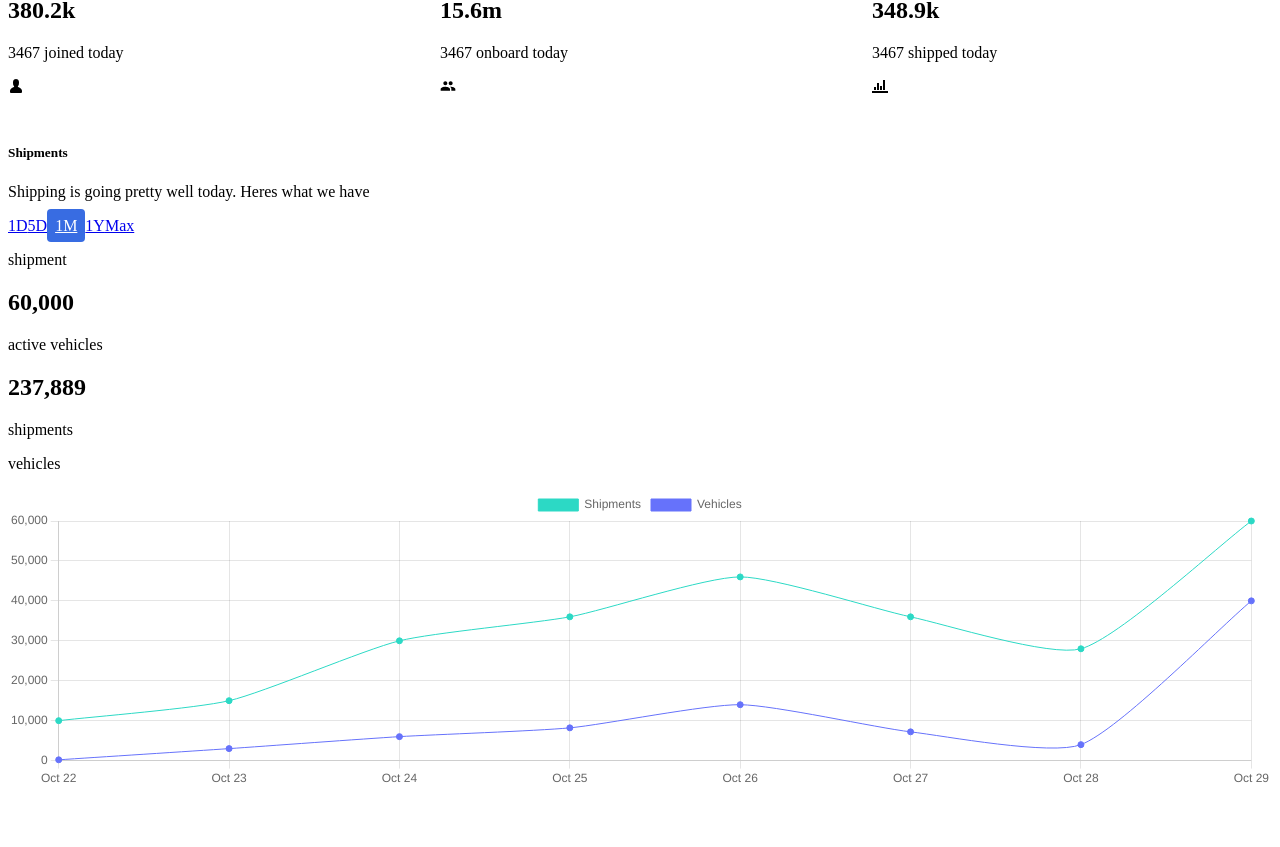
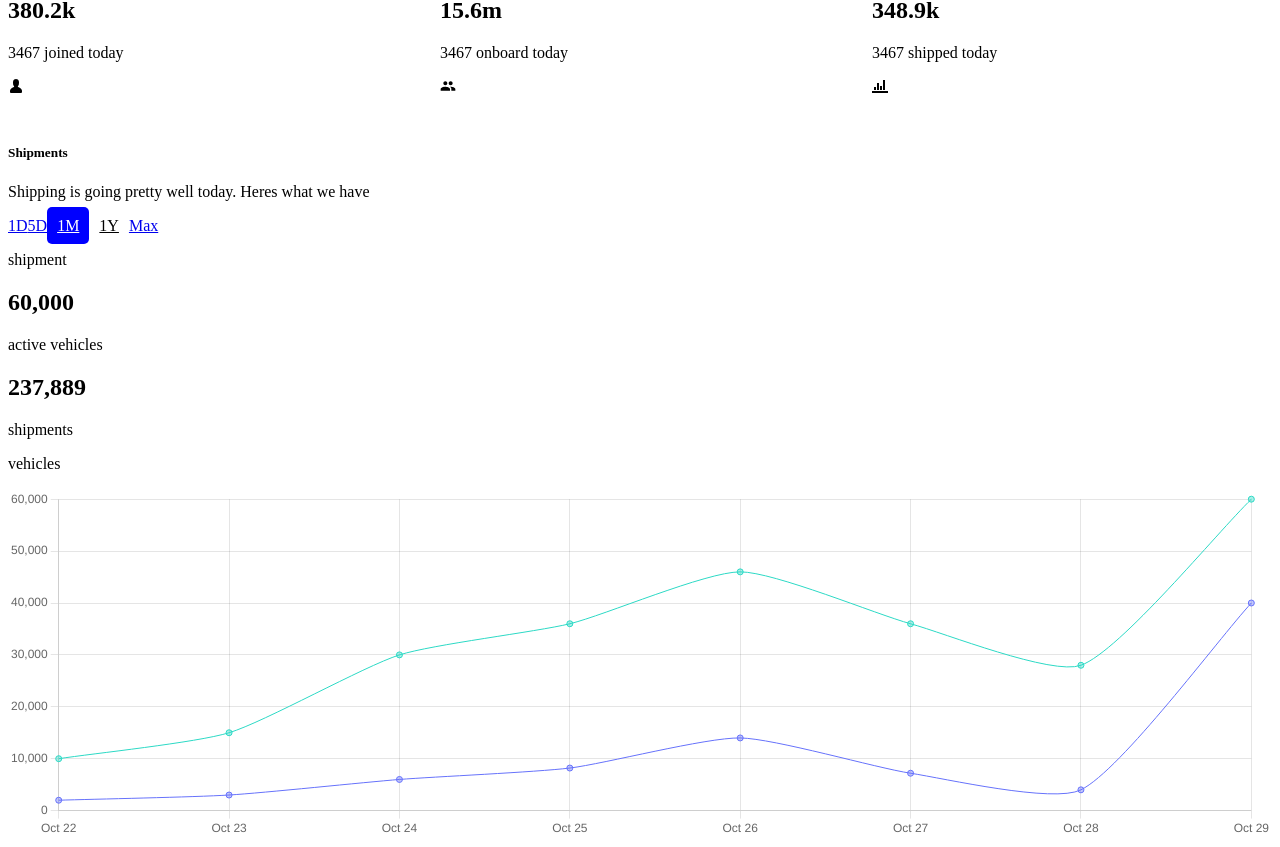
Before and after one commit to Dr-Oxy/Logistic_Dashboard, a Next.js app: page / in a window 1280 px wide. Shown: the part 214-1061 px from the top of the page. Before the commit the page ends 1011 px from the top, so only its background shows below. Built offline with nearby package versions, Linux system fonts and the light colour scheme.

Commit message:
completed: different line graphs based on month and year

```diff
--- /dev/null
+++ b/Utils/Line.jsx
@@ -0,0 +1,75 @@
+import { Line } from 'react-chartjs-2';
+
+import {
+  Chart as ChartJS,
+  CategoryScale,
+  LinearScale,
+  PointElement,
+  LineElement,
+  Title,
+  Tooltip,
+  Legend,
+} from 'chart.js';
+
+ChartJS.register(
+  CategoryScale,
+  LinearScale,
+  PointElement,
+  LineElement,
+  Title,
+  Tooltip,
+  Legend,
+);
+
+const options = {
+  scales: {
+    y: {
+      ticks: { beginAtZero: true },
+    },
+  },
+  maintainAspectRatio: false,
+  plugins: {
+    legend: {
+      display: false,
+    },
+  },
+};
+
+const LineChart = ({ stats }) => {
+  console.log(stats);
+
+  return (
+    <div className="p-5 md:px-10 py-5 bg-white">
+      <div style={{ height: '350px', width: ' 100%' }}>
+        <Line
+          data={{
+            labels: stats.labels,
+            datasets: [
+              {
+                label: 'Shipments',
+                data: stats.ShipmentStats,
+                fill: true,
+                borderColor: 'rgba(44, 217, 197, 1)',
+                backgroundColor: 'rgba(44, 217, 197, 0.4)',
+                tension: 0.2,
+                borderWidth: 1,
+              },
+              {
+                label: 'Vehicles',
+                data: stats.VehicleStats,
+                fill: true,
+                borderColor: 'rgba(102, 114, 251, 1)',
+                backgroundColor: 'rgba(102, 114, 251, 0.4)',
+                tension: 0.2,
+                borderWidth: 1,
+              },
+            ],
+          }}
+          options={options}
+        />
+      </div>
+    </div>
+  );
+};
+
+export default LineChart;
--- /dev/null
+++ b/Utils/monthData.js
@@ -0,0 +1,17 @@
+//mocking backend data
+export const monthData = {
+  labels: [
+    'Oct 22',
+    'Oct 23',
+    'Oct 24',
+    'Oct 25',
+    'Oct 26',
+    'Oct 27',
+    'Oct 28',
+    'Oct 29',
+  ],
+
+  ShipmentStats: [10000, 15000, 30000, 36000, 46000, 36000, 28000, 60000],
+
+  VehicleStats: [2000, 3000, 6000, 8200, 14000, 7200, 4000, 40000],
+};
--- /dev/null
+++ b/Utils/yearData.js
@@ -0,0 +1,25 @@
+export const yearData = {
+  labels: [
+    'Jan 01',
+    'Feb 01',
+    'Mar 01',
+    'Apr 01',
+    'May 01',
+    'Jun 01',
+    'Jul 01',
+    'Aug 01',
+    'Sep 01',
+    'Oct 01',
+    'Nov 01',
+    'Dec 31',
+  ],
+
+  ShipmentStats: [
+    9000, 18000, 36000, 58000, 34000, 22000, 39000, 43000, 30000, 36000, 44000,
+    60000,
+  ],
+
+  VehicleStats: [
+    2000, 3000, 6000, 8200, 14000, 7200, 4000, 40000, 10000, 2000, 28000, 60000,
+  ],
+};
--- /dev/null
+++ b/components/Analytics.jsx
@@ -0,0 +1,44 @@
+import LineChart from '../Utils/Line';
+import chart from '../styles/Chart.module.css';
+
+const Analytics = ({ activeVehicle, shipment, stats }) => {
+  return (
+    <div id="1m" className="bg-white h-auto mt-6 rounded-md">
+      <div className="md:flex justify-between items-center p-5 md:px-10 md:py-5">
+        <div className="flex items-center mb-6 md:mb-0">
+          <div className="mr-10 md:mr-32">
+            <p className="font-bold uppercase text-xs md:text-sm mb-1">
+              shipment
+            </p>
+            <h2 className="font-bold text-black text-lg md:text-2xl">
+              {shipment.toLocaleString('en-US')}
+            </h2>
+          </div>
+
+          <div>
+            <p className="font-bold uppercase text-xs md:text-sm mb-1">
+              active vehicles
+            </p>
+            <h2 className="font-bold text-black text-lg md:text-2xl">
+              {activeVehicle.toLocaleString('en-US')}
+            </h2>
+          </div>
+        </div>
+
+        <div className=" flex items-center text-base capitalize">
+          <p className="flex items-center before:content-[''] before:block before:bg-green-200 before:h-2 before:w-8 before:mr-4 mr-4 md:mr-10">
+            shipments
+          </p>
+
+          <p className="flex items-center before:content-[''] before:block before:bg-purple-500 before:h-2 before:w-8 before:mr-4 ">
+            vehicles
+          </p>
+        </div>
+      </div>
+
+      <LineChart stats={stats} />
+    </div>
+  );
+};
+
+export default Analytics;
--- a/components/Theme.jsx
+++ b/components/Theme.jsx
@@ -4,7 +4,7 @@ import { BsMoonStarsFill } from 'react-icons/bs';
 
 const Theme = () => {
   return (
-    <div className="bg-white flex flex-col items-center w-fit px-2 py-4 shadow-sm rounded-2xl absolute bottom-40 right-0">
+    <div className="bg-white flex flex-col items-center w-fit px-2 py-4 shadow-sm rounded-2xl fixed bottom-40 right-0">
       <button>
         <BsMoonStarsFill className=" text-2xl fill-yellow-400" />
       </button>
--- a/components/chart/Line.jsx
+++ /dev/null
@@ -1,76 +0,0 @@
-import { Line, Chart } from 'react-chartjs-2';
-
-import {
-  Chart as ChartJS,
-  CategoryScale,
-  LinearScale,
-  PointElement,
-  LineElement,
-  Title,
-  Tooltip,
-  Legend,
-} from 'chart.js';
-
-ChartJS.register(
-  CategoryScale,
-  LinearScale,
-  PointElement,
-  LineElement,
-  Title,
-  Tooltip,
-  Legend,
-);
-
-const data = {
-  labels: [
-    'Oct 22',
-    'Oct 23',
-    'Oct 24',
-    'Oct 25',
-    'Oct 26',
-    'Oct 27',
-    'Oct 28',
-    'Oct 29',
-  ],
-  datasets: [
-    {
-      label: 'Shipments',
-      data: [10000, 15000, 30000, 36000, 46000, 36000, 28000, 60000],
-      fill: true,
-      borderColor: 'rgba(44, 217, 197)',
-      backgroundColor: 'rgba(44, 217, 197)',
-      tension: 0.2,
-
-      borderWidth: 1,
-    },
-    {
-      label: 'Vehicles',
-      data: [200, 3000, 6000, 8200, 14000, 7200, 4000, 40000],
-      fill: true,
-      borderColor: 'rgba(102, 114, 251)',
-      backgroundColor: 'rgba(102, 114, 251)',
-      tension: 0.2,
-
-      borderWidth: 1,
-    },
-  ],
-};
-
-const options = {
-  scales: {
-    y: {
-      ticks: { beginAtZero: true },
-    },
-  },
-  maintainAspectRatio: false,
-};
-
-const LineChart = () => {
-  return (
-    <div className="p-5 md:px-10 py-5">
-      <Line data={data} options={options} height={300} width={500} />
-    </div>
-  );
-};
-
-export default LineChart;
--- a/pages/index.js
+++ b/pages/index.js
@@ -1,7 +1,9 @@
+import { useState } from 'react';
+
 //components
 import TopNav from '../components/TopNav';
 import Card from '../components/Card';
-import LineChart from '../components/chart/Line';
+import Analytics from '../components/Analytics';
 
 //icons
 import { GoPerson } from 'react-icons/go';
@@ -10,9 +12,23 @@ import { ImStatsBars } from 'react-icons/im';
 
 //style
 import home from '../styles/Home.module.css';
-import { Line } from 'react-chartjs-2';
+
+//Utilities
+import { monthData } from '../Utils/monthData';
+
+import { yearData } from '../Utils/yearData';
 
 export default function Home() {
+  const [toggleState, setToggleState] = useState(1);
+
+  const toggleTab = (index) => {
+    setToggleState(index);
+  };
+
+  const [month] = useState(monthData);
+
+  const [year] = useState(yearData);
+
   return (
     <section className="home">
       <TopNav />
@@ -48,7 +64,8 @@ export default function Home() {
         />
       </div>
 
-      <div className={`${home.bottom} my-10 text-gray-500 relative`}>
+      <div className="my-10 text-gray-500 relative">
+        {/* tab heading */}
         <div className=" md:flex justify-between items-center">
           <div>
             <h5 className="text-black font-bold text-base mb-3">Shipments</h5>
@@ -57,53 +74,63 @@ export default function Home() {
 
           <div className="md:w-1/4 mt-4 md:mt-0 bg-white py-1 text-black px-10 flex items-center justify-around rounded-full ">
             <a href="#1d">1D</a>
+
             <a href="#5d">5D</a>
-            <a className={home.active__menu} href="#1m">
+
+            <a
+              href="#oneMonth"
+              className={
+                toggleState === 1
+                  ? `${home.tabs} ${home.tab__active}`
+                  : `${home.tabs}`
+              }
+              onClick={() => toggleTab(1)}
+            >
               1M
             </a>
-            <a href="#1y">1Y</a>
+
+            <a
+              href="#oneYear"
+              className={
+                toggleState === 2
+                  ? `${home.tabs} ${home.tab__active}`
+                  : `${home.tabs}`
+              }
+              onClick={() => toggleTab(2)}
+            >
+              1Y
+            </a>
+
             <a href="#max">Max</a>
           </div>
         </div>
 
-        <div id="1m" className="bg-white h-auto mt-6 rounded-md">
+        {/* Tab contents */}
+        <div>
+          {/* Chart */}
           <div
-            className={`${home.chart__heading} md:flex justify-between items-center p-5 md:px-10 md:py-5`}
+            className={
+              toggleState === 1
+                ? `${home.tab__content} ${home.active__content}`
+                : `${home.tab__content}`
+            }
           >
-            <div className="flex items-center mb-6 md:mb-0">
-              <div className="mr-10 md:mr-32">
-                <p className="font-bold uppercase text-xs md:text-sm mb-1">
-                  shipment
-                </p>
-                <h2 className="font-bold text-black text-lg md:text-2xl">
-                  60,000
-                </h2>
-              </div>
-
-              <div>
-                <p className="font-bold uppercase text-xs md:text-sm mb-1">
-                  active vehicles
-                </p>
-                <h2 className="font-bold text-black text-lg md:text-2xl">
-                  237,889
-                </h2>
-              </div>
-            </div>
-
-            <div
-              className={`${home.color__tag} flex items-center text-base capitalize`}
-            >
-              <p className="flex items-center before:content-[''] before:block before:bg-green-500 before:h-2 before:w-8 before:mr-4 mr-4 md:mr-10">
-                shipments
-              </p>
-
-              <p className="flex items-center before:content-[''] before:block before:bg-purple-600 before:h-2 before:w-8 before:mr-4 ">
-                vehicles
-              </p>
-            </div>
+            <Analytics shipment={60000} activeVehicle={237889} stats={month} />
           </div>
 
-          <LineChart />
+          <div
+            className={
+              toggleState === 2
+                ? `${home.tab__content} ${home.active__content}`
+                : `${home.tab__content}`
+            }
+          >
+            <Analytics
+              shipment={23360000}
+              activeVehicle={4237889}
+              stats={year}
+            />
+          </div>
         </div>
       </div>
     </section>
--- /dev/null
+++ b/styles/Chart.module.css
@@ -0,0 +1,6 @@
+.active__menu {
+  background-color: rgb(56, 108, 226);
+  padding: 8px;
+  color: #fff;
+  border-radius: 4px;
+}
--- a/styles/Home.module.css
+++ b/styles/Home.module.css
@@ -32,13 +32,27 @@
   border-radius: 60px 0 10px 0;
 }
 
-.active__menu {
-  background-color: rgb(56, 108, 226);
-  padding: 8px;
-  color: #fff;
-  border-radius: 4px;
-}
-
 .theme__active {
   background-color: rgb(243, 243, 243);
 }
+
+/* tab and chart styling */
+.tabs {
+  padding: 10px;
+  background-color: white;
+  color: black;
+  border-radius: 5px;
+}
+
+.tab__active {
+  background-color: blue;
+  color: white;
+}
+
+.tab__content {
+  display: none;
+}
+
+.active__content {
+  display: block;
+}
```
